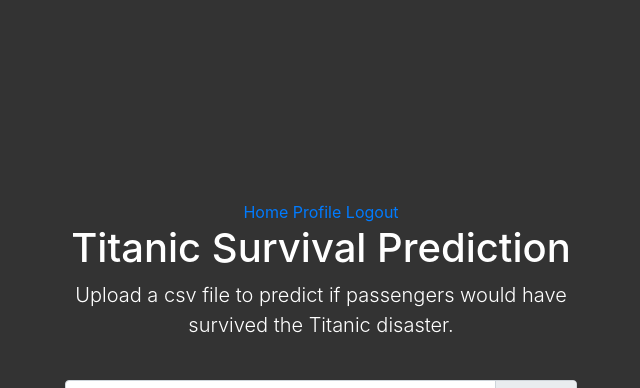
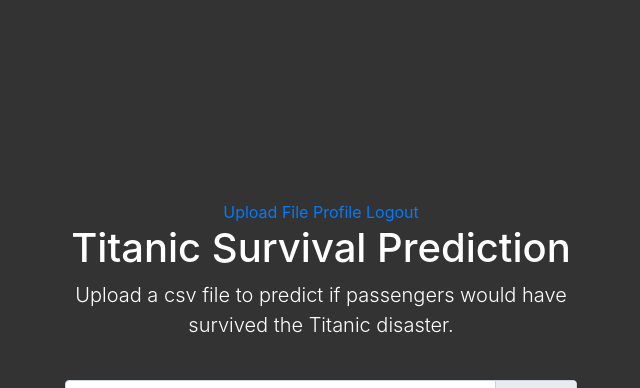
Before and after one commit to dthelan/ToyMl, a Flask app: page / in a window 1280 px wide. Shown: the top 388 px of the page, without its empty margins (319-959 px from the left). Run offline with Flask 2, Linux system fonts and the light colour scheme; the visitor is signed in with stand-in values (Sample User, id 1); data comes from the database, SQL or seed files in the repository; parts of the project's set-up code (start-up, migrations or seed data) failed here and were passed over; some libraries are stand-ins or nearby versions.

Commit message:
Change Home to File upload in base

```diff
--- a/src/templates/base.html
+++ b/src/templates/base.html
@@ -28,7 +28,7 @@ body {
         {% if current_user.is_anonymous %}
 <!--        <a href="{{ url_for('login') }}">Login</a>-->
         {% else %}
-        <a href="{{ url_for('index') }}">Home</a>
+        <a href="{{ url_for('index') }}">Upload File</a>
         <a href="{{ url_for('user', username=current_user.username) }}">Profile</a>
         <a href="{{ url_f   or('logout') }}">Logout</a>
         {% endif %}
```
